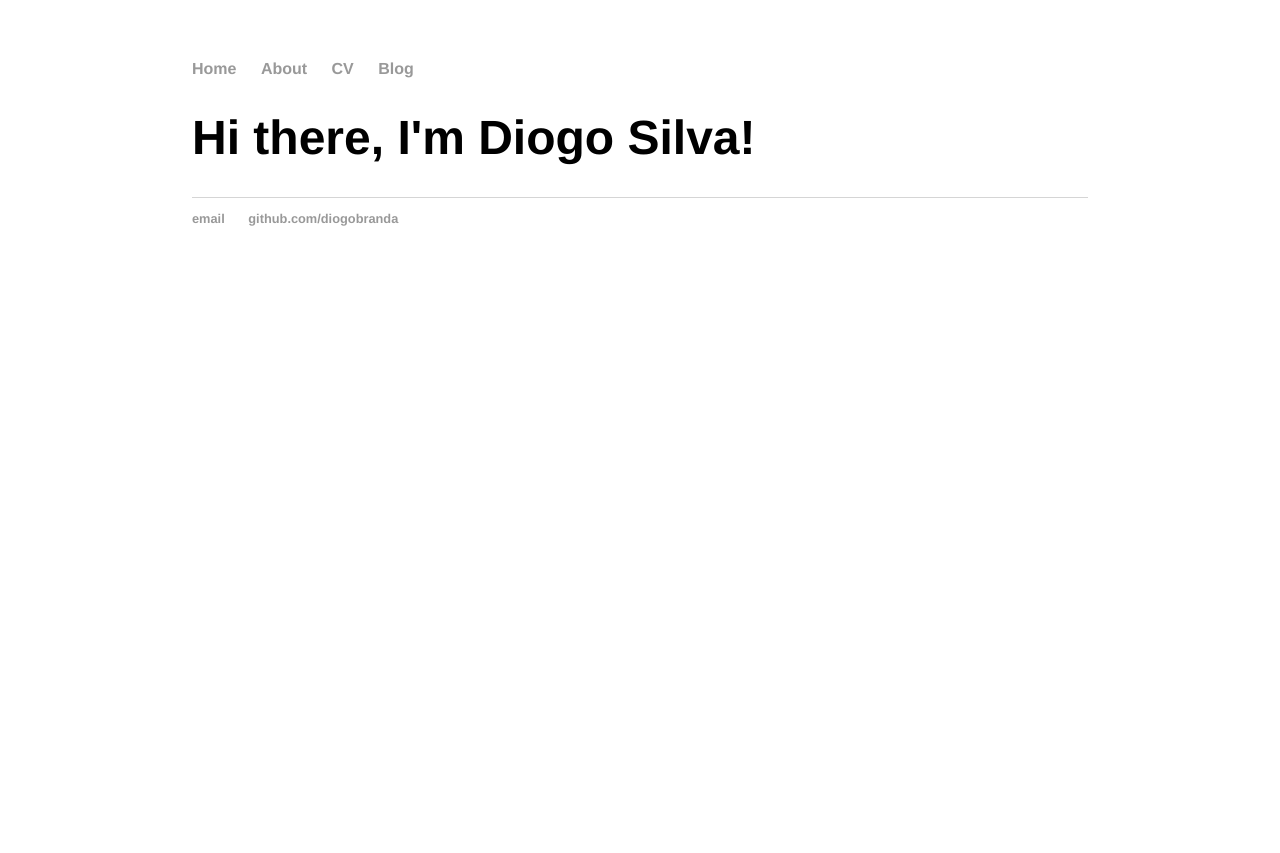
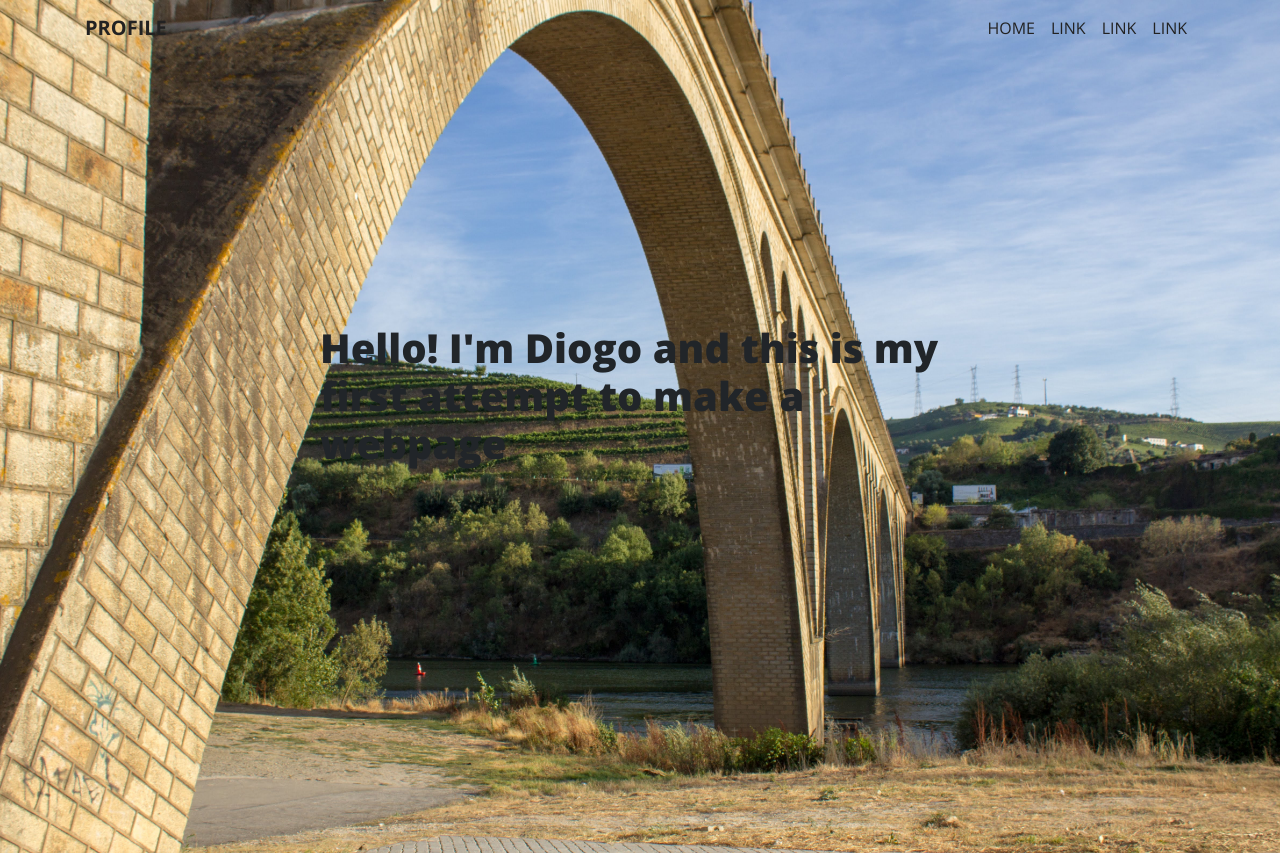
Before and after one commit to DiogoBranda/DiogoBranda.github.io, a plain HTML site: page index.html in a window 1280 px wide. Before the commit the page ends 800 px from the top, so only its background shows below. Drawn offline with nearby package versions, Linux system fonts and the light colour scheme.

Commit message:
background

```diff
--- a/css/main.css
+++ b/css/main.css
@@ -1,43 +1,35 @@
-body {
-    margin: 60px auto;
-    width: 70%;
+body{
+font-family: 'Open Sans', sans-serif;
+font-weight: 400;
+
 }
-nav ul, footer ul {
-    font-family:'Helvetica', 'Arial', 'Sans-Serif';
-    padding: 0px;
-    list-style: none;
-    font-weight: bold;
-}
-nav ul li, footer ul li {
-    display: inline;
-    margin-right: 20px;
-}
-a {
-    text-decoration: none;
-    color: #999;
-}
-a:hover {
-    text-decoration: underline;
-}
-h1 {
-    font-size: 3em;
-    font-family:'Helvetica', 'Arial', 'Sans-Serif';
-}
-p {
-    font-size: 1.5em;
-    line-height: 1.4em;
-    color: #333;
-}
-footer {
-    border-top: 1px solid #d5d5d5;
-    font-size: .8em;
+a{
+	color: #222;
 }
 
-ul.posts {
-    margin: 20px auto 40px;
-    font-size: 1.5em;
+h2,h3,h4{
+	font-weight: 700;
 }
 
-ul.posts li {
-    list-style: none;
+h1{
+	font-weight: 900;
 }
+a{
+	color: #222;
+}
+/* NAVBAR*/
+.navbar{
+	text-transform: uppercase;
+}
+
+.navbar-brand {
+	font-weight: 700;
+}
+
+/*HERO*/
+.hero-text{
+	position: absolute;
+	top: 50%;
+	left: 50%;
+	transform: translate(-50%, -50%);
+}
--- a/index.html
+++ b/index.html
@@ -2,27 +2,50 @@
 <html>
 	<head>
 		<title>Diogo Silva</title>
-		<link rel="stylesheet" type="text/css" href="/css/main.css">
+
+		<link rel="stylesheet" href="https://cdn.jsdelivr.net/npm/bootstrap@4.5.3/dist/css/bootstrap.min.css" integrity="sha384-TX8t27EcRE3e/ihU7zmQxVncDAy5uIKz4rEkgIXeMed4M0jlfIDPvg6uqKI2xXr2" crossorigin="anonymous">
+		<link rel="stylesheet" href="css/main.css">
+		<link rel= "stylesheet" href = "https://stackpath.bootstrapcdn.com/font-awesome/4.7.0/css/font-awesome.min.css">
+		<link href="https://fonts.googleapis.com/css2?family=Open+Sans:wght@400;700;800&display=swap" rel="stylesheet">
+
 	</head>
+
 	<body>
-		<nav>
-    		<ul>
-        		<li><a href="/">Home</a></li>
-	        	<li><a href="/about">About</a></li>
-        		<li><a href="/cv">CV</a></li>
-        		<li><a href="/blog">Blog</a></li>
-    		</ul>
+		<!--Header-->
+		<nav class="fixed-top navbar navbar-expand-lg">
+		<div class = "container">
+			<a class="navbar-brand" href="#">Profile</a>
+			<button class="navbar-toggler" type="button" data-toggle="collapse" data-target="#navbarSupportedContent" aria-controls="navbarSupportedContent" aria-expanded="false" aria-label="Toggle navigation">
+				<span class="navbar-toggler-icon"></span>
+			</button>
+			<div class="collapse navbar-collapse " id="navbarSupportedContent">
+				<ul class="navbar-nav ml-auto">
+					<li class="nav-item active">
+						<a class="nav-link" href="#">Home <span class="sr-only">(current)</span></a>
+					</li>
+					<li class="nav-item">
+						<a class="nav-link" href="#">Link</a>
+					</li>
+					<li class="nav-item">
+						<a class="nav-link" href="#">Link</a>
+					</li>
+					<li class="nav-item">
+							<a class="nav-link" href="#">Link</a>
+						</li>
+					</ul>
+				</div>
+			</div>
 		</nav>
-		<div class="container">
-    		<div class="blurb">
-        		<h1>Hi there, I'm Diogo Silva!</h1>
-    		</div><!-- /.blurb -->
-		</div><!-- /.container -->
-		<footer>
-    		<ul>
-        		<li><a href="mailto:diogoa.brandao5@gmail.com">email</a></li>
-        		<li><a href="https://github.com/diogobranda">github.com/diogobranda</a></li>
-			</ul>
-		</footer>
+		<!--Hero-->
+		<section class="hero">
+				<img class = "img-fluid" alt="" src= "img/background.jpg">
+				<div class="hero-text">
+					<h1> Hello! I'm Diogo and this is my first attempt to make a webpage </h1>
+				</div>
+		</section>
+
+		<script src="https://code.jquery.com/jquery-3.5.1.slim.min.js" integrity="sha384-DfXdz2htPH0lsSSs5nCTpuj/zy4C+OGpamoFVy38MVBnE+IbbVYUew+OrCXaRkfj" crossorigin="anonymous"></script>
+		<script src="https://cdn.jsdelivr.net/npm/popper.js@1.16.1/dist/umd/popper.min.js" integrity="sha384-9/reFTGAW83EW2RDu2S0VKaIzap3H66lZH81PoYlFhbGU+6BZp6G7niu735Sk7lN" crossorigin="anonymous"></script>
+		<script src="https://cdn.jsdelivr.net/npm/bootstrap@4.5.3/dist/js/bootstrap.min.js" integrity="sha384-w1Q4orYjBQndcko6MimVbzY0tgp4pWB4lZ7lr30WKz0vr/aWKhXdBNmNb5D92v7s" crossorigin="anonymous"></script>
 	</body>
 </html>
```
Also changed, not shown: img/Background2.png (added), img/background-4.png (added), img/background.jpg (added), img/background1111.png (added), img/background12.png (added), img/background234.png (added), 1 other file.
